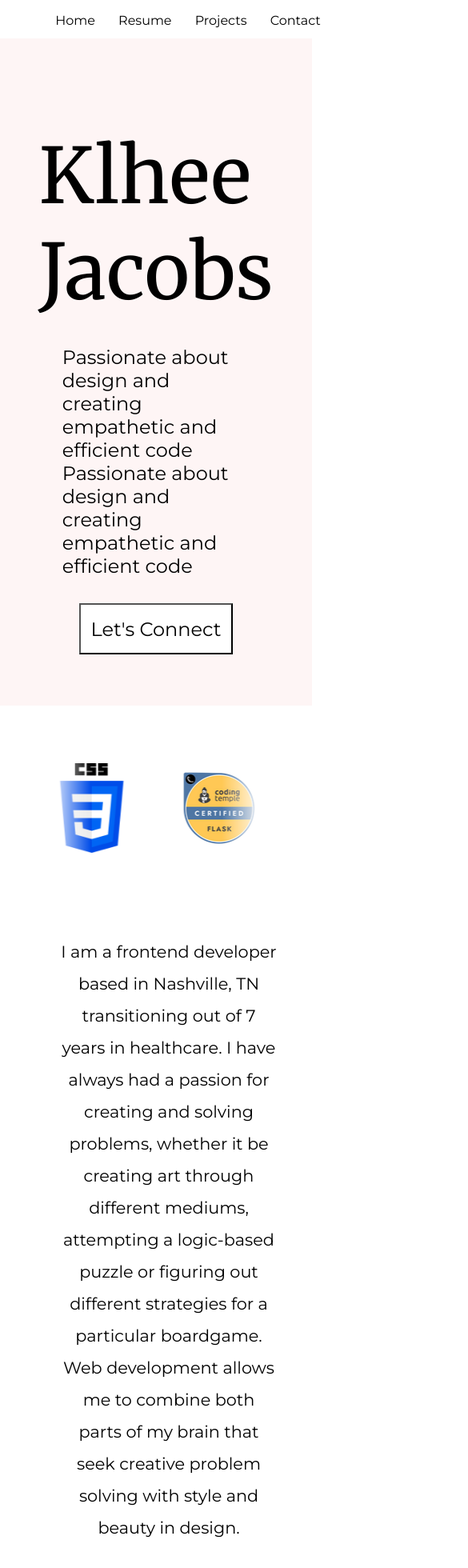
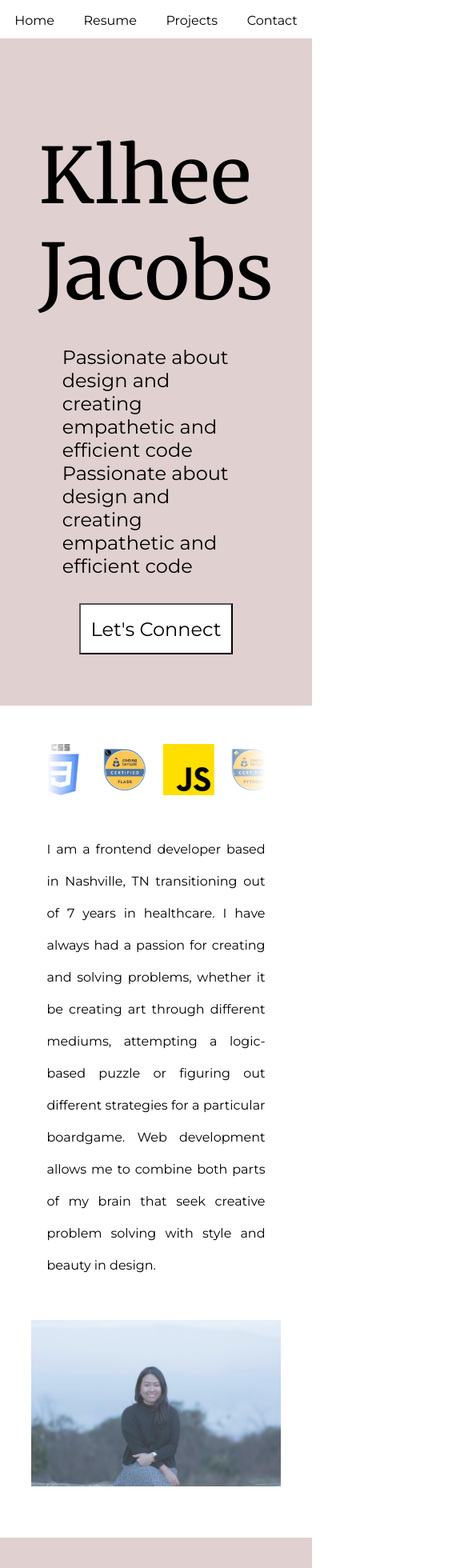
Before and after one commit to klheeJ/Klhee_Jacobs_Portfolio, a React (Vite) app: page / in a window 390 px wide. Shown: the top 1960 px of the page at 80% size, 585 px wide, since content can reach past the window. Built offline with nearby package versions, Linux system fonts and the light colour scheme.

Commit message:
mediaquery changes

```diff
--- a/src/components/Hero.scss
+++ b/src/components/Hero.scss
@@ -3,7 +3,7 @@
     flex-direction: row;
     justify-content: center;
     padding: 6rem 4rem 4rem 4rem;
-    background-color: rgb(254, 245, 245);
+    background-color: rgb(224, 208, 208);
     .hero-heading {
         @include flexCenter(column);
         padding-top: 2rem;
@@ -58,7 +58,6 @@
 
 // MEIDAQUERY///////////////////////////////////////////
 @media only screen and (max-device-width: 750px) {
-
     .hero-main-head {
         display: flex;
         flex-direction: column;
--- a/src/components/Navbar.scss
+++ b/src/components/Navbar.scss
@@ -31,22 +31,32 @@ nav {
 @media only screen and (max-width: 750px) {
     nav {
         height: 2rem;
+        top: 0;
         position: fixed;
         padding-top: 1rem;
-        width: 100%;
-        max-width: 100%;
+        width: 100vw;
         background-color: white;
         z-index: 2;
         ul {
+            display: flex;
+            flex-direction: row;
+            justify-content: space-around;
             list-style: none;
             margin: 0;
-            width: 100%;
-            a{
-                text-decoration: none;
+            padding: 0;
+        }
+        a{
+            text-decoration: none;
+            color: black;
+            font-size: 1rem;
+            transition: font-size 0.2s ease-in-out;
+            &:hover {
                 color: black;
+                font-weight: normal;
                 font-size: 1rem;
-                transition: font-size 0.2s ease-in-out;
-            }
+                cursor: pointer;
+           }
         }
+
     }
 }
--- a/src/pages/Home.jsx
+++ b/src/pages/Home.jsx
@@ -62,7 +62,7 @@ const Home = () => {
             and beauty in design.
           </div>
           <div className="About-pic">
-            <img src="../public/Me-Mt.jpeg" alt="" />
+            <img id="about-me-pic" src="../public/Me-Mt.jpeg" alt="" />
           </div>
         </div>
       </div>
--- a/src/styles/About.scss
+++ b/src/styles/About.scss
@@ -112,11 +112,52 @@
   }
 
   @media only screen and (max-width: 750px) {
-    #About-main {
+    .About-section {
         width: 100%;
-    }
-    body, html {
-        width: 100%;
-        max-width: 100%;
-    }
-  }
+        display: flex;
+        flex-direction: column;
+        align-items: center;
+        justify-content: center;
+        position: relative;
+        margin-top: 3rem;
+        }
+        .About-desc {
+            width: 100%;
+            margin-top: 3rem;
+            .About-text {
+                padding: 0rem 1rem 3rem 1rem;
+                margin-top: 0rem;
+                font-size: 1rem;
+                line-height: 2.5rem;
+                text-align: justify;
+                margin-left: 0rem;
+            }
+            .About-pic {
+                width: 100%;
+                height: auto;
+                opacity: 0.8;
+                padding-bottom: 2rem;
+                #about-me-pic {
+                width: 80%;
+                height: auto;
+                border-radius: 0;
+                margin-left: 0;
+                }
+            }
+        }
+
+    .tag-list li {
+        max-width: 4rem;
+        max-height: 2rem;
+        display: flex;
+        justify-content: center;
+        align-items: center;
+        padding: 0rem;
+        background: transparent;
+        border-radius: 0.5rem;
+        box-shadow: 0 0.5rem 1rem -0.25rem var(--clr-primary-900);
+        img {
+            max-width: 100%;
+        }
+        }
+  };
--- a/src/styles/Projects.scss
+++ b/src/styles/Projects.scss
@@ -1,6 +1,6 @@
 #projects-main {
     margin-top: 3rem;
-    background-color: rgb(254, 245, 245);
+    background-color: rgb(224, 208, 208);
     display: grid;
     grid-template-columns: 1fr 1fr 1fr;
     column-gap: 2rem;
@@ -78,14 +78,20 @@
     }
 }
 
-@media only screen and (max-device-width: 750px) {
-    .projects-main {
-        width: 100%;
+@media only screen and (max-width: 750px) {
+    #projects-main {
+        margin-top: 3rem;
+        background-color: rgb(224, 208, 208);
+        display: flex;
+        flex-direction: column;
+        margin: 2rem 0rem 0rem 0rem;
+        padding: 2rem 2rem 1rem 2rem;
     }
 
     .projects {
         display: flex;
         flex-direction: column;
+        margin-bottom: 1.5rem;
             .project-title {
                 font-weight: bold;
                 margin-bottom: 1rem;
@@ -101,7 +107,7 @@
         flex-direction: column;
         gap: 1rem;
         margin-top: 1rem;
-        font-size: 0.6rem;
+        font-size: 0.8rem;
     }
 
     .hello {
@@ -151,4 +157,4 @@
             background-image: url('../../public/musiccitybowlband2.png');
         }
     }
-}
+};
--- a/src/styles/main.css
+++ b/src/styles/main.css
@@ -34,7 +34,7 @@ nav a:hover {
     padding-top: 1rem;
     width: 100%;
     max-width: 100%;
-    background-color: blue;
+    background-color: white;
     z-index: 2;
   }
   nav ul {
@@ -122,6 +122,7 @@ nav a:hover {
     align-items: center;
     padding: 1rem 0 0 0;
     width: 100%;
+    background-color: rgb(254, 245, 245);
   }
   .hero-main-head .hero-heading {
     display: flex;
@@ -657,9 +658,13 @@ nav a:hover {
     transform: translate(calc(-50% - 0.5rem));
   }
 }
-@media only screen and (max-device-width: 750px) {
-  .About-main {
+@media only screen and (max-width: 750px) {
+  #About-main {
     width: 100%;
+  }
+  body, html {
+    width: 100%;
+    max-width: 100%;
   }
 }
 body {
--- a/src/styles/main.scss
+++ b/src/styles/main.scss
@@ -20,9 +20,10 @@ body {
     100% { opacity: 1;}
 }
 
-@media screen and (max-width: 768px) {
+@media only screen and (max-width: 768px) {
     body, html {
-        width: 100%;
-        max-width: 100%;
+        width: 100vw;
+        max-width: 100vw;
+        overflow-x: hidden;
     }
   }
```
Also changed, not shown: 1 other file (tests, documents, lock files or other folders).
